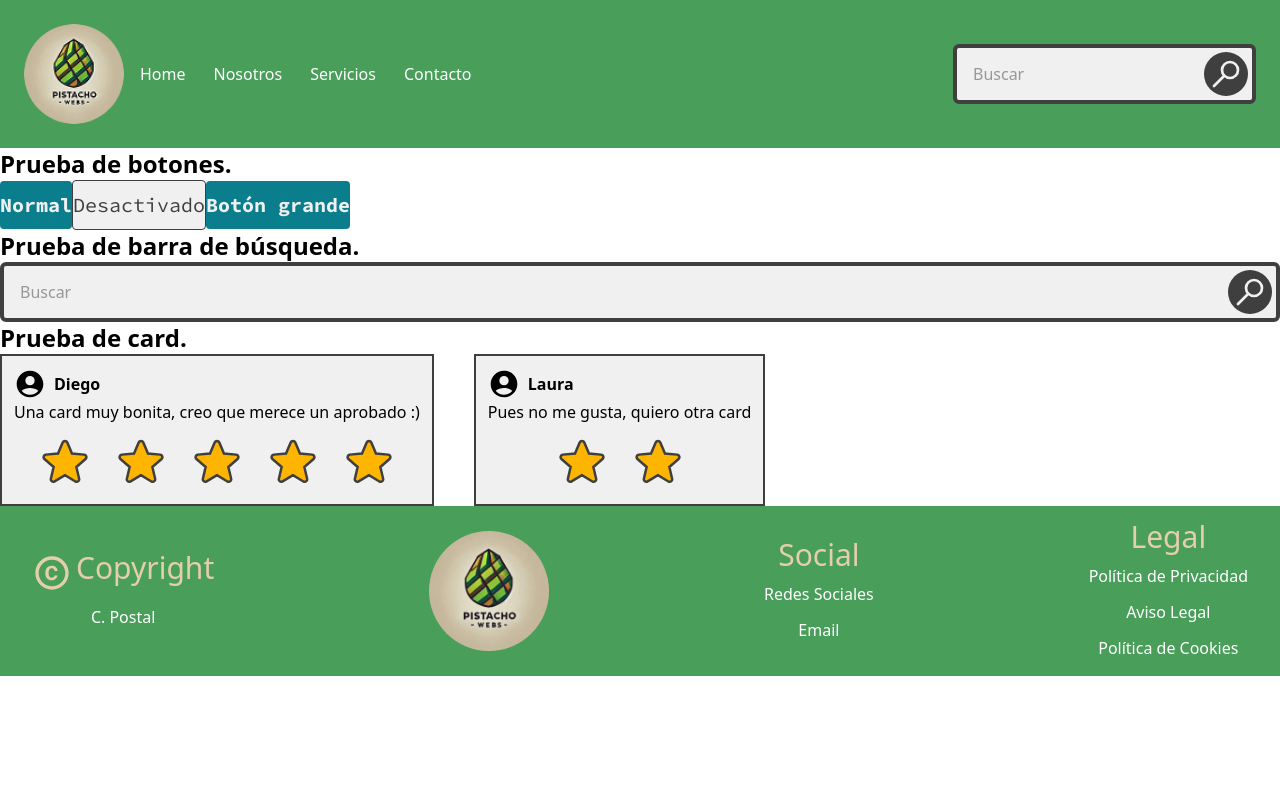
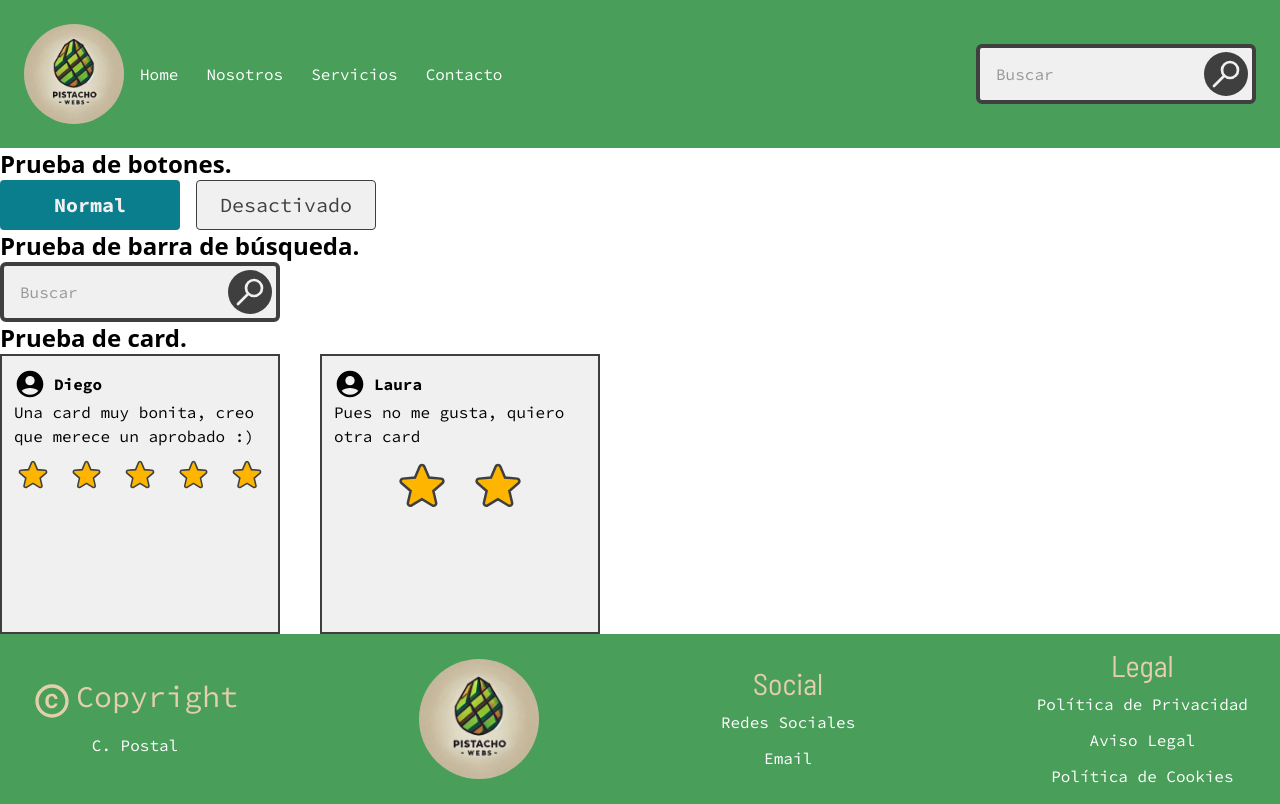
Before and after one commit to DiegoFerLoz/DIW-P5.1-Deisgn-System-with-React-Tailwind, a React (Vite) app: page / in a window 1280 px wide. Built offline with nearby package versions, Linux system fonts and the light colour scheme.

Commit message:
Fuentes y Width

```diff
--- a/src/App.tsx
+++ b/src/App.tsx
@@ -11,23 +11,24 @@ function App() {
     <>
       <Header></Header>
 
-      <div className="">
+      <div>
         <h1 className="text-2xl font-bold">Prueba de botones.</h1>
-        <Button text="Normal" actionClick={() => console.log("Botón")}></Button>
-        <Button text="Desactivado" variant="disabled" actionClick={() => console.log("Botón")}></Button>
-        <Button text="Botón grande" width={80} actionClick={() => console.log("Botón")}></Button>
+        <div className="flex gap-4">
+          <Button text="Normal" actionClick={() => console.log("Botón")}></Button>
+          <Button text="Desactivado" variant="disabled" actionClick={() => console.log("Botón")}></Button>
+        </div>
       </div>
 
       <div>
         <h1 className="text-2xl font-bold">Prueba de barra de búsqueda.</h1>
-        <SearchBar id="SearchTest" placeholder="Buscar" width={70} actionSearch={(text) => console.log(text)}></SearchBar>
+        <SearchBar id="SearchTest" placeholder="Buscar" actionSearch={(text) => console.log(text)}></SearchBar>
       </div>
 
       <div>
         <h1 className="text-2xl font-bold">Prueba de card.</h1>
         <div className="flex gap-10">
-          <Card width={70} username="Diego" description="Una card muy bonita, creo que merece un aprobado :)" rating={5}></Card>
-          <Card width={70} username="Laura" description="Pues no me gusta, quiero otra card" rating={2}></Card>
+          <Card username="Diego" description="Una card muy bonita, creo que merece un aprobado :)" rating={5}></Card>
+          <Card username="Laura" description="Pues no me gusta, quiero otra card" rating={2}></Card>
         </div>
       </div>
 
--- a/src/components/Button.tsx
+++ b/src/components/Button.tsx
@@ -2,12 +2,11 @@ type Variant = "normal" | "disabled";
 
 interface ButtonProps {
   text: string;
-  width?: number;
   variant?: Variant;
   actionClick: () => void;
 }
 
-function Button({ text, width = 40, variant = "normal", actionClick }: ButtonProps) {
+function Button({ text, variant = "normal", actionClick }: ButtonProps) {
   const variants: Record<Variant, string> = {
     normal: "bg-main-1 hover:bg-main-2 text-main-6 font-bold hover:text-main-5",
     disabled: "bg-main-6 text-main-5 border-main-5 border-1",
@@ -19,13 +18,10 @@ function Button({ text, width = 40, variant = "normal", actionClick }: ButtonPro
   }
 
   // Para controlar que no se hagan botones más grandes de 80.
-  if (width > 80){
-    width = 80;
-  }
 
   return (
     // Se pueden aplicar los estilos así: border-(--color-main-1), pero lo pilla también como: bg-main-1
-    <button className={`py-3 w-${width} text-center rounded-sm ${variants[variant]} text-button leading-button source-code-pro`} onClick={actionClick}>
+    <button className={`py-3 w-45 text-center rounded-sm ${variants[variant]} text-button leading-button font-source-code-pro`} onClick={actionClick}>
         {text}
     </button>
   );
--- a/src/components/Card.tsx
+++ b/src/components/Card.tsx
@@ -1,12 +1,11 @@
 
 interface CardProps {
-  width?: number;
   username: string;
   description: string;
   rating: number;
 }
 
-function Card({width = 70, username, description, rating}: CardProps) {
+function Card({username, description, rating}: CardProps) {
   // Controlar para que el rating no sea mayor que 5 ni menor que 0.
   if (rating > 5){
     rating = 5
@@ -15,13 +14,9 @@ function Card({width = 70, username, description, rating}: CardProps) {
   if (rating < 0){
     rating = 0
   }
-  // Controlar que el width no sea mayor que 80.
-  if (width>80){
-    width = 80;
-  }
 
   return (
-    <div className={`bg-main-6 border-main-5 border-2 w-${width} h-${width} p-3`}>
+    <div className={`bg-main-6 border-main-5 border-2 w-70 h-70 p-3 font-source-code-pro`}>
       <div className="flex gap-2 items-center">
         <img src="assets/mingcute--user-4-fill.svg" alt="UserIcon" className="w-8"/>
         <p className="font-bold text-paragraph leading-paragraph">{username}</p>
--- a/src/components/Footer.tsx
+++ b/src/components/Footer.tsx
@@ -2,23 +2,23 @@ function Footer() {
   return (
     <div className="bg-main-3 text-white py-4 px-8 flex justify-between items-center">
       <div className="text-center gap-3 flex flex-col">
-        <div className="text-center flex gap-1">
+        <div className="text-center flex gap-1 font-source-code-pro">
           <img src="assets/ic--outline-copyright.svg" alt="copyright" className="w-10"/>
           <h3 className="text-h3 leading-h3 text-main-4">Copyright</h3>
         </div>
-        <p className="text-paragraph leading-paragraph">C. Postal</p>
+        <p className="text-paragraph leading-paragraph font-source-code-pro">C. Postal</p>
       </div>
 
       <img src="assets/PISTACHO.jpg" alt="Logo" className="w-30 rounded-[100px]"/>
 
-      <div className="text-center gap-3 flex flex-col">
-        <h3 className="text-h3 leading-h3 text-main-4">Social</h3>
+      <div className="text-center gap-3 flex flex-col font-source-code-pro">
+        <h3 className="text-h3 leading-h3 text-main-4 font-barlow-semi-condensed">Social</h3>
         <p className="text-paragraph leading-paragraph">Redes Sociales</p>
         <p className="text-paragraph leading-paragraph">Email</p>
       </div>
 
-      <div className="text-center gap-3 flex flex-col">
-        <h3 className="text-h3 leading-h3 text-main-4">Legal</h3>
+      <div className="text-center gap-3 flex flex-col font-source-code-pro">
+        <h3 className="text-h3 leading-h3 text-main-4 font-barlow-semi-condensed">Legal</h3>
         <p className="text-paragraph leading-paragraph">Política de Privacidad</p>
         <p className="text-paragraph leading-paragraph">Aviso Legal</p>
         <p className="text-paragraph leading-paragraph">Política de Cookies</p>
--- a/src/components/Header.tsx
+++ b/src/components/Header.tsx
@@ -2,9 +2,9 @@ import SearchBar from "./SearchBar"
 
 function Header() {
   return (
-    <div className="bg-main-3 text-white py-6 px-6 flex justify-between items-center">
+    <div className="bg-main-3 text-white py-6 px-6 flex justify-between items-center font-source-code-pro">
       <div className="flex items-center gap-4">
-        <img src="assets/Logo.png" alt="Logo" className="w-25 rounded-[100px]"/>
+        <img src="assets/PISTACHO.jpg" alt="Logo" className="w-25 rounded-[100px]"/>
         <ul className="flex gap-7">
           <li><a href="#" className="text-paragraph leading-paragraph">Home</a></li>
           <li><a href="Nosotros" className="text-paragraph leading-paragraph">Nosotros</a></li>
@@ -12,7 +12,7 @@ function Header() {
           <li><a href="Contacto" className="text-paragraph leading-paragraph">Contacto</a></li>
         </ul>
       </div>
-      <SearchBar id="SearchHeader" placeholder="Buscar" width={70} actionSearch={(text) => console.log(text)}></SearchBar>
+      <SearchBar id="SearchHeader" placeholder="Buscar" actionSearch={(text) => console.log(text)}></SearchBar>
     </div>
   )
 }
--- a/src/components/SearchBar.tsx
+++ b/src/components/SearchBar.tsx
@@ -3,17 +3,16 @@ import { useState } from "react";
 interface SearchBarProps {
   id: string;
   placeholder?: string;
-  width: number;
   actionSearch: (text: string) => void;
 }
 
-function SearchBar({ id, placeholder = "", width, actionSearch }: SearchBarProps) {
+function SearchBar({ id, placeholder = "", actionSearch }: SearchBarProps) {
   const [busqueda, setBusqueda] = useState("");
 
   return (
     <>
       <div
-        className={`rounded-md text-main-5 bg-main-6 border-main-5 border-4 ps-4 pe-1 py-1 w-${width} flex justify-between align-middle`}
+        className={`rounded-md text-main-5 bg-main-6 border-main-5 border-4 ps-4 pe-1 py-1 w-70 flex justify-between align-middle font-source-code-pro`}
       >
         <input
           id={id}
--- a/src/index.css
+++ b/src/index.css
@@ -8,10 +8,11 @@
     --color-main-4: #e4cfaa;
     --color-main-5: #3f3f3f;
     --color-main-6: #f0f0f0;
+    --color-main-7: #FDB500;
 
     /* FONT-FAMILY */
-    --font-1: "Source Code Pro";
-    --font-2: "Barlow Semi Condensed";
+    --font-source-code-pro: "Source Code Pro", sans-serif;
+    --font-barlow-semi-condensed: "Barlow Semi Condensed", sans-serif;
 
     /* TYPOGRAPHY */
     --text-paragraph: 1rem;
```
Also changed, not shown: public/assets/Logo.png (deleted).
